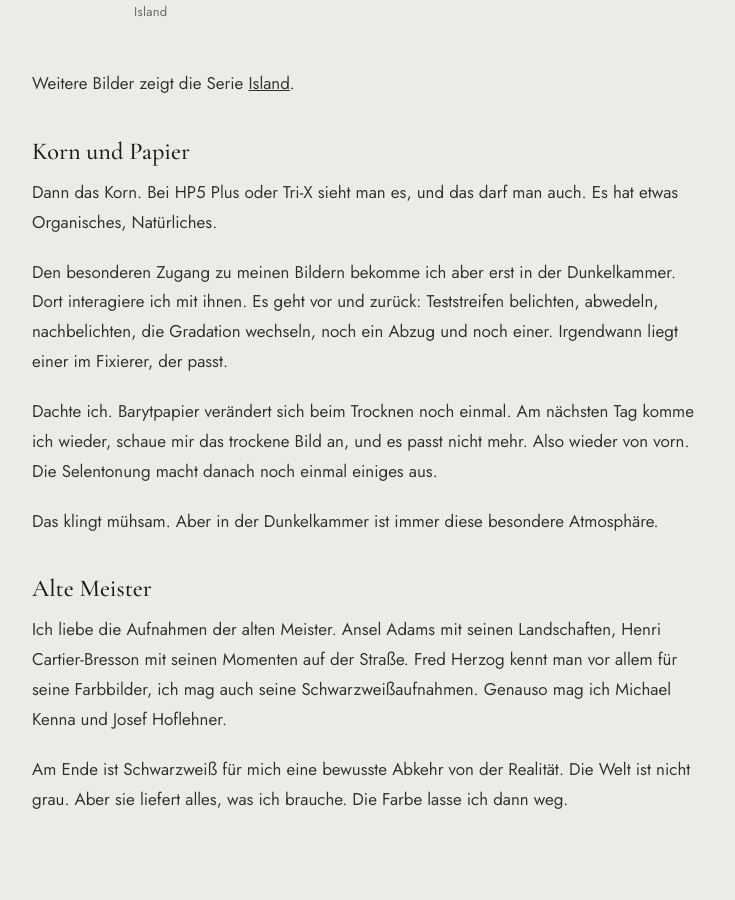
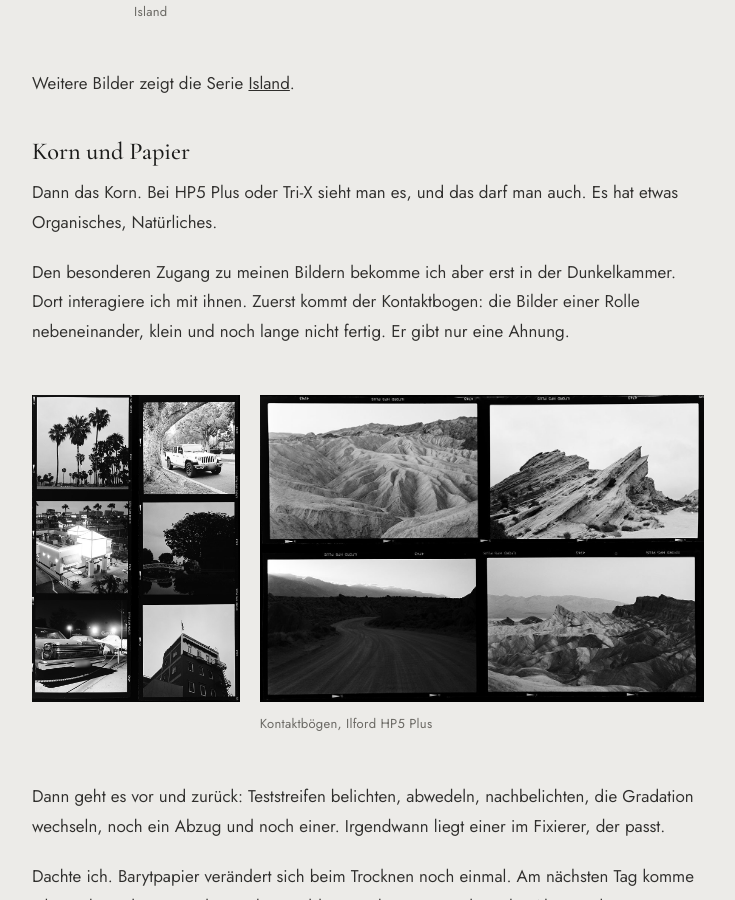
Before and after one commit to Racetrack69/christopher_portfolio, a Jekyll site: the page built from _posts/2026-10-14-ohne-farbe.md, in a window 1280 px wide and 900 px high, scrolled down 1807 px. Shown: the whole window, without its empty margins (272-1007 px from the left). Built offline with Jekyll 4.4.1, drawn with Linux system fonts in a browser that asks for light colours.

Commit message:
Add files via upload

```diff
--- a/_posts/2026-10-14-ohne-farbe.md
+++ b/_posts/2026-10-14-ohne-farbe.md
@@ -24,7 +24,14 @@ Weitere Bilder zeigt die Serie [Island]({{ '/serien/island/' | relative_url }}).
 
 Dann das Korn. Bei HP5 Plus oder Tri-X sieht man es, und das darf man auch. Es hat etwas Organisches, Natürliches.
 
-Den besonderen Zugang zu meinen Bildern bekomme ich aber erst in der Dunkelkammer. Dort interagiere ich mit ihnen. Es geht vor und zurück: Teststreifen belichten, abwedeln, nachbelichten, die Gradation wechseln, noch ein Abzug und noch einer. Irgendwann liegt einer im Fixierer, der passt.
+Den besonderen Zugang zu meinen Bildern bekomme ich aber erst in der Dunkelkammer. Dort interagiere ich mit ihnen. Zuerst kommt der Kontaktbogen: die Bilder einer Rolle nebeneinander, klein und noch lange nicht fertig. Er gibt nur eine Ahnung.
+
+<div class="paar">
+{% include beitragsbild.html serie="journal" datei="kontaktbogen-palmen" w="811" h="1200" alt="Kontaktbogen mit sechs quadratischen Bildern in zwei Filmstreifen: Palmen als Silhouette vor hellem Himmel, ein weißer Geländewagen unter einem Baum, ein hell erleuchtetes Schnellrestaurant in der Dämmerung, eine Fußgängerbrücke über einem Kanal, ein Oldtimer nachts vor einer Garage und ein Gebäude mit Fahne auf dem Dach. Am Rand der Aufdruck Ilford HP5 Plus." %}
+{% include beitragsbild.html serie="journal" datei="kontaktbogen-wueste" w="1200" h="831" alt="Kontaktbogen mit vier Querformaten in zwei Filmstreifen: zerfurchte, helle Hügel in der Wüste, schräg aufragende Felsplatten, ein Schotterweg vor Bergen in der Dämmerung und eine zerklüftete Hügellandschaft vor einer Bergkette. Am Rand der Aufdruck Ilford HP5 Plus." text="Kontaktbögen, Ilford HP5 Plus" %}
+</div>
+
+Dann geht es vor und zurück: Teststreifen belichten, abwedeln, nachbelichten, die Gradation wechseln, noch ein Abzug und noch einer. Irgendwann liegt einer im Fixierer, der passt.
 
 Dachte ich. Barytpapier verändert sich beim Trocknen noch einmal. Am nächsten Tag komme ich wieder, schaue mir das trockene Bild an, und es passt nicht mehr. Also wieder von vorn. Die Selentonung macht danach noch einmal einiges aus.
 
```
Also changed, not shown: _serien/skandinavien.md (+2 -2 lines), assets/images/journal/kontaktbogen-palmen.jpg (added), assets/images/journal/kontaktbogen-wueste.jpg (added).
